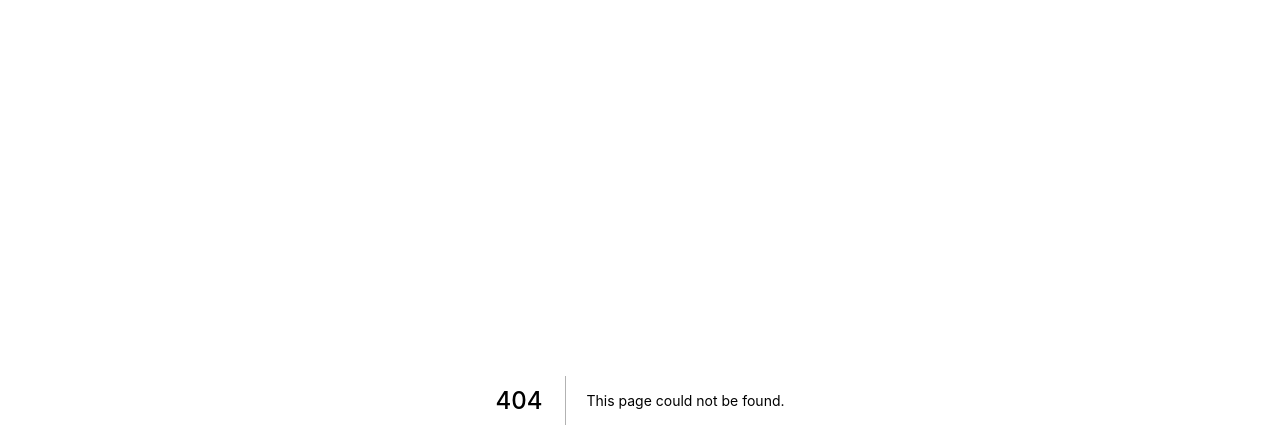
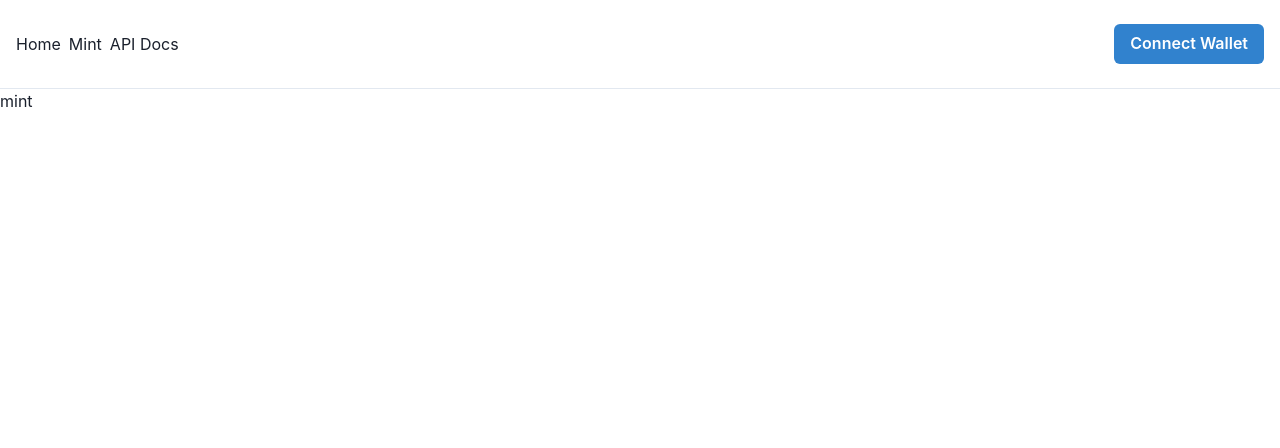
Before and after one commit to hashesDAO/permutation-3, a Next.js app: page /mint in a window 1280 px wide. Before the commit this address had no page. Shown: the top 448 px of the page. Built offline with nearby package versions, Linux system fonts and the light colour scheme.

Commit message:
add chakra, initial layout setup

```diff
--- /dev/null
+++ b/components/Layout.tsx
@@ -0,0 +1,12 @@
+import { Box } from '@chakra-ui/react';
+import { ReactNode } from 'react';
+import Navbar from './Navbar';
+
+export default function Layout({ children }: { children: ReactNode }) {
+    return (
+        <Box>
+            <Navbar />
+            <Box>{children}</Box>
+        </Box>
+    );
+}
--- /dev/null
+++ b/components/Navbar.tsx
@@ -0,0 +1,23 @@
+import { Button, Container, Flex, HStack, Link } from '@chakra-ui/react'
+
+export default function Navbar() {
+  return (
+    <Container
+      maxW='full'
+      as="header"
+      borderBottomWidth="1px"
+      paddingX={4}
+      paddingY={6}
+    >
+      <Flex justifyContent="space-between" alignItems="center">
+        <HStack>
+          <Link href='/'>Home</Link>
+          <Link href='/mint'>Mint</Link>
+          <Link href='/docs'>API Docs</Link>
+        </HStack>
+
+        <Button colorScheme="blue">Connect Wallet</Button>
+      </Flex>
+    </Container>
+  )
+}
--- a/package.json
+++ b/package.json
@@ -9,7 +9,11 @@
     "lint": "next lint"
   },
   "dependencies": {
+    "@chakra-ui/react": "^2.3.6",
+    "@emotion/react": "^11",
+    "@emotion/styled": "^11",
     "ethers": "^5.6.8",
+    "framer-motion": "^6",
     "next": "12.1.6",
     "next-transpile-modules": "^9.0.0",
     "react": "18.1.0",
--- a/pages/_app.tsx
+++ b/pages/_app.tsx
@@ -1,8 +1,56 @@
 import '../styles/globals.css'
 import type { AppProps } from 'next/app'
+import Head from 'next/head';
+import { ChakraProvider } from '@chakra-ui/react'
+import Layout from '../components/Layout';
 
 function MyApp({ Component, pageProps }: AppProps) {
-  return <Component {...pageProps} />
+  return (
+    <>
+      <Head>
+        <meta name="viewport" content="width=device-width, initial-scale=1" />
+        <meta charSet="utf-8" />
+        <title>The Sigils</title>
+        <meta
+            name="description"
+            content="Sigils description"
+        />
+        <link rel="shortcut icon" href="/favicon.ico" />
+
+        <meta name="twitter:card" content="summary" key="twcard" />
+        <meta name="twitter:creator" content="@Hsigils" key="twhandle" />
+        <meta name="twitter:site" content="@sigils" />
+        <meta name="twitter:title" content="The Sigils" />
+        <meta
+            name="twitter:description"
+            content="Sigils description"
+        />
+        <meta
+            name="twitter:image"
+            content="some jpeg"
+        />
+
+        <meta property="og:url" content="https://www.thesigil.xyz/" key="ogurl" />
+        <meta
+            property="og:image"
+            content="some jpeg"
+            key="ogimage"
+        />
+        <meta property="og:site_name" content="The Sigils" key="ogsitename" />
+        <meta property="og:title" content="The Sigils" key="ogtitle" />
+        <meta
+            property="og:description"
+            content="Sigil description"
+            key="ogdesc"
+        />
+      </Head>
+      <ChakraProvider>
+        <Layout>
+          <Component {...pageProps} />
+        </Layout>
+      </ChakraProvider>
+    </>
+  )
 }
 
 export default MyApp
--- a/pages/index.tsx
+++ b/pages/index.tsx
@@ -1,8 +1,6 @@
-import SwaggerUI from 'swagger-ui-react';
-import 'swagger-ui-react/swagger-ui.css';
 
 export default function Home() {
   return (
-      <SwaggerUI url="/api/docs" />
+      <h1>home</h1>
   )
 }
--- /dev/null
+++ b/pages/mint.tsx
@@ -0,0 +1,8 @@
+
+export default function Mint() {
+  return (
+      <>
+      <h1>mint</h1>
+      </>
+  )
+}
```
Also changed, not shown: pages/docs.tsx (added, +8 -0 lines), 1 other file (tests, documents, lock files or other folders).
